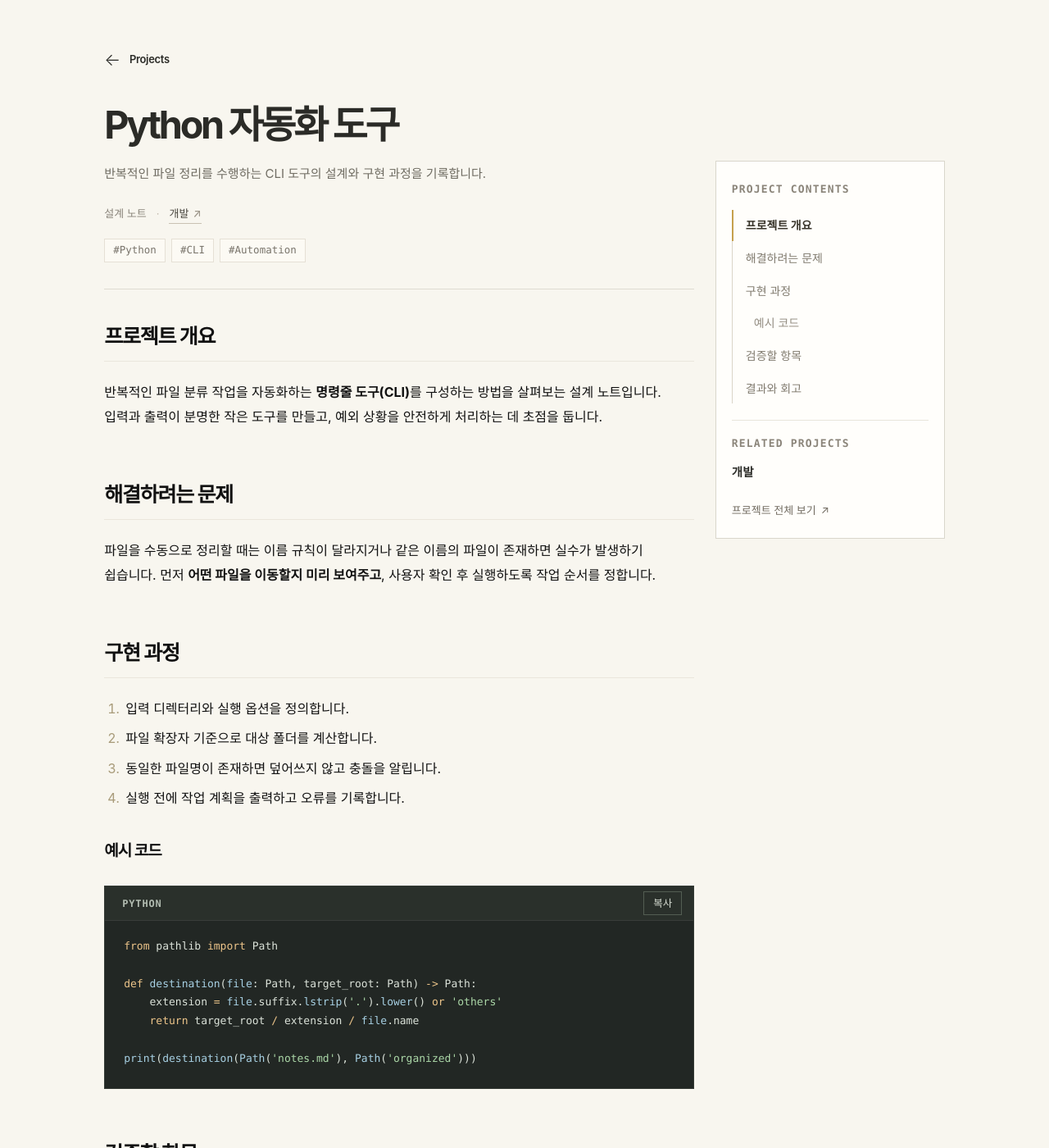
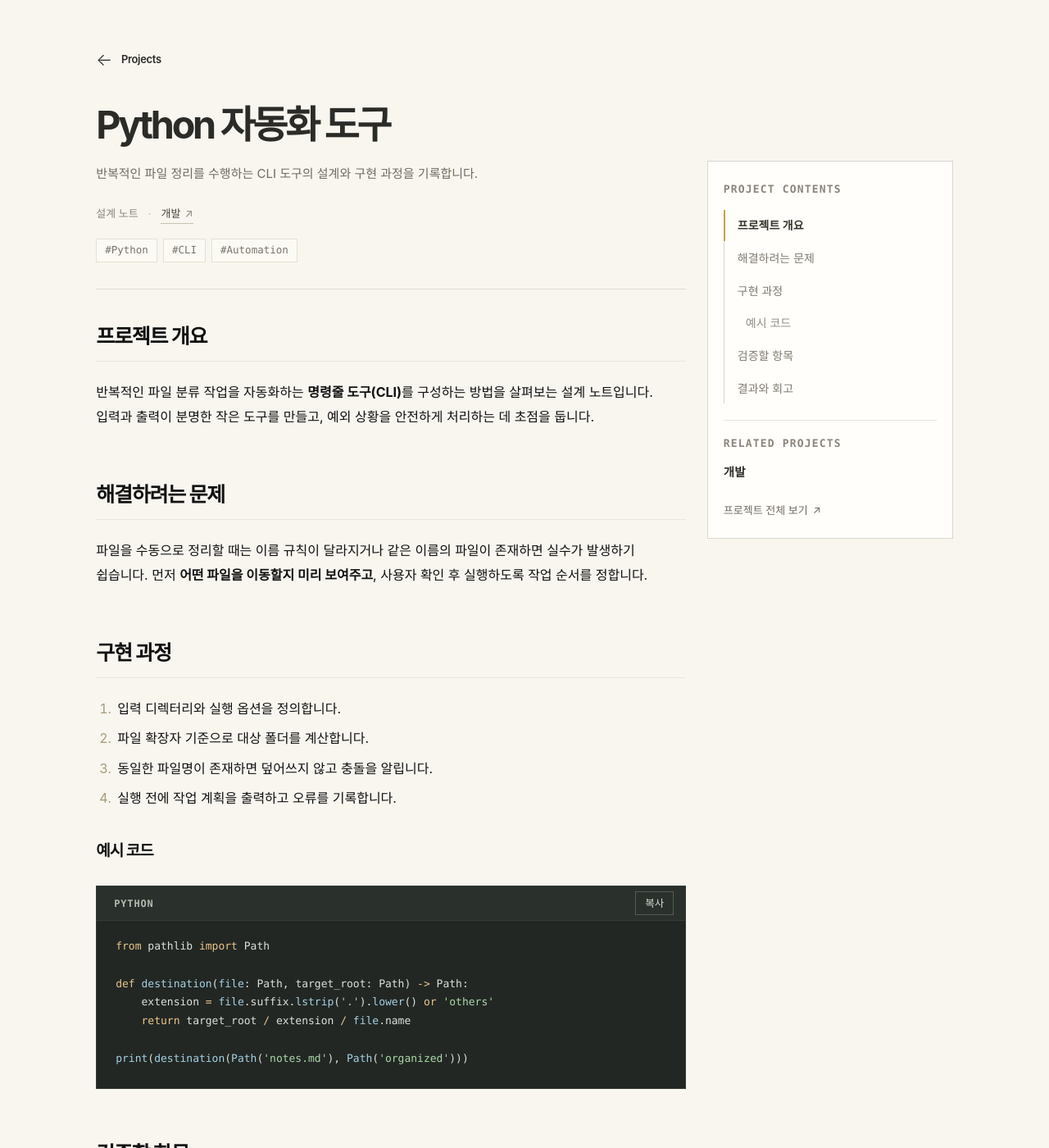
Before and after one commit to cprtmchzh/cprtmchzh.github.io, a Jekyll site: the page built from _projects/python-automation.md, in a window 1280 px wide and 1400 px high. Shown: the whole window at 82% size. Built offline with Jekyll 4.4.1, drawn with Linux system fonts in a browser that asks for light colours; some web fonts are replaced.

Commit message:
Apply minimal notebook thumbnail and 300px article sidebar

```diff
--- a/_layouts/home.html
+++ b/_layouts/home.html
@@ -52,7 +52,7 @@
     {% assign featured_post = site.posts | first %}
     <a class="home-tile home-tile--feature" href="{{ featured_post.url | default: '/archive/index.html' | relative_url }}" aria-label="Latest post">
       <div class="home-tile__feature-image">
-        {% assign featured_thumbnail = featured_post.thumbnail | default: '/assets/illustrations/archive-default-thumbnail.svg' %}
+        {% assign featured_thumbnail = featured_post.thumbnail | default: '/assets/illustrations/archive-default-thumbnail.svg?v=notebook-1' %}
         <img src="{{ featured_thumbnail | relative_url }}" alt="" loading="lazy">
       </div>
       <div class="home-tile__feature-copy">
--- a/assets/css/post-minimal.css
+++ b/assets/css/post-minimal.css
@@ -167,8 +167,8 @@ body {-webkit-font-smoothing:auto;text-rendering:optimizeLegibility}
    offset, so it cannot overlap the wider article or escape the viewport. */
 .post-content{letter-spacing:normal;word-spacing:normal;font-size:16px}
 @media(min-width:1121px){
- .post-frame{width:min(1030px,calc(100% - 72px));max-width:none;padding:0 0 88px}
- .post-layout{width:100%;max-width:none;margin:0;display:grid;grid-template-columns:minmax(0,720px) 280px;column-gap:clamp(24px,2vw,30px);grid-template-rows:auto auto auto;grid-template-areas:'lead aside' 'body aside' 'end aside';align-items:start;justify-content:center}
+ .post-frame{width:min(1050px,calc(100% - 72px));max-width:none;padding:0 0 88px}
+ .post-layout{width:100%;max-width:none;margin:0;display:grid;grid-template-columns:minmax(0,720px) 300px;column-gap:clamp(24px,2vw,30px);grid-template-rows:auto auto auto;grid-template-areas:'lead aside' 'body aside' 'end aside';align-items:start;justify-content:center}
  .post-lead{grid-area:lead}.post-content{grid-area:body}.post-end{grid-area:end}
  .post-aside{grid-area:aside;position:static;left:auto;top:auto;width:auto;height:100%;min-width:0;padding-top:196px;align-self:stretch}
  .post-aside .aside-inner.ui-card{padding:24px 19px 21px}
```
Also changed, not shown: assets/illustrations/archive-default-thumbnail.svg.
